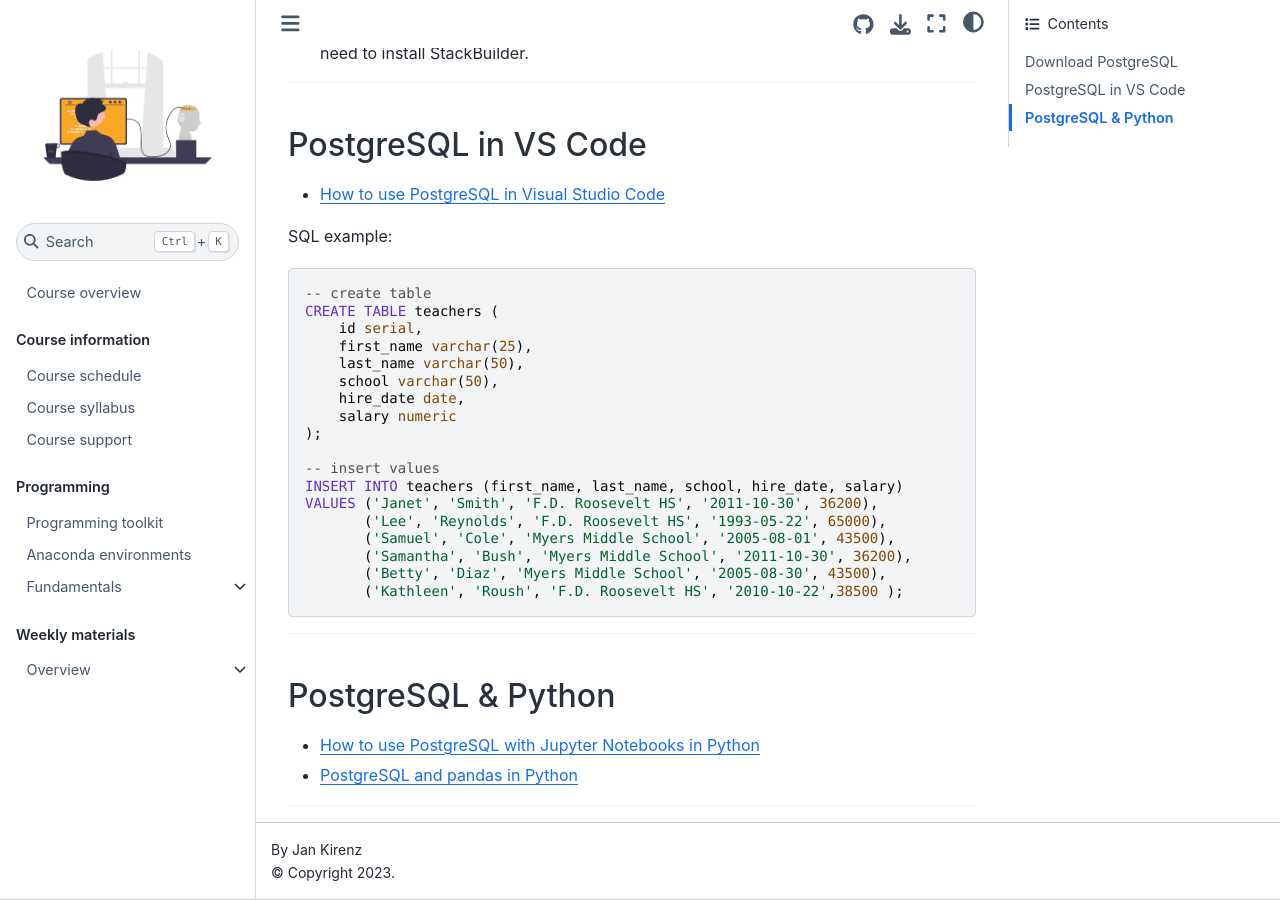
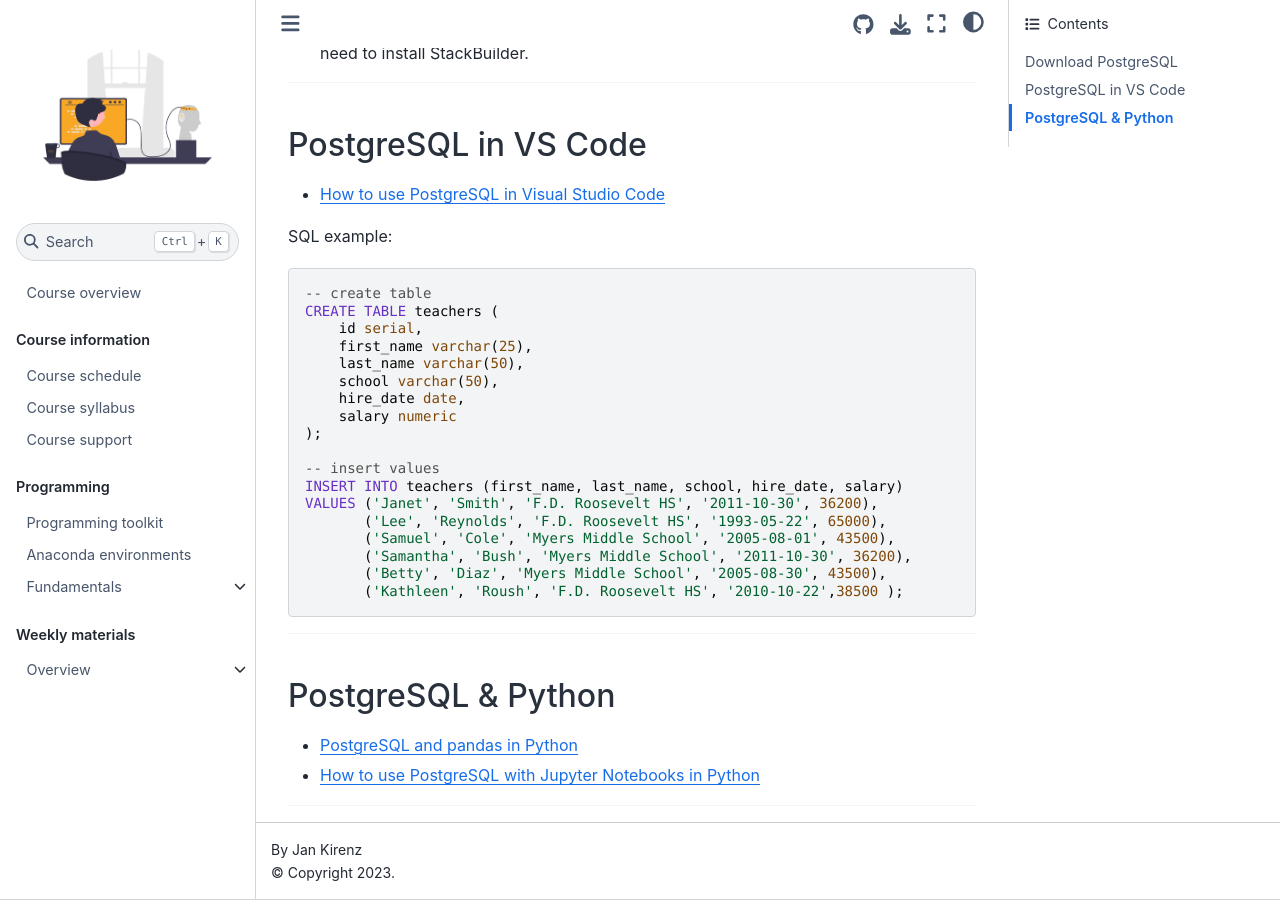
Before and after one commit to ds-ws22/website, a Jupyter Book: the page built from tutorials/databases/postgresql.md, in a window 1280 px wide and 900 px high, scrolled down 596 px. Built offline with Jupyter Book 1.0.4 settings and Sphinx 7.4.7 and the Sphinx Book theme 1.1.4, drawn with Linux system fonts in a browser that asks for light colours; comment, search, counter and statistics services are not loaded.

```diff
--- a/tutorials/databases/postgresql.md
+++ b/tutorials/databases/postgresql.md
@@ -51,10 +51,12 @@ VALUES ('Janet', 'Smith', 'F.D. Roosevelt HS', '2011-10-30', 36200),
 ## PostgreSQL & Python
 
 
+- [PostgreSQL and pandas in Python](https://www.kirenz.com/post/2021-12-20-postgresql-and-pandas-in-python/postgresql-and-pandas-in-python/)
+
 - [How to use PostgreSQL with Jupyter Notebooks in Python](https://www.kirenz.com/post/2021-12-22-how-to-use-postgresql-with-jupyter-notebook-in-python/how-to-use-postgresql-with-jupyter-notebook-in-python/)
 
 
-- [PostgreSQL and pandas in Python](https://www.kirenz.com/post/2021-12-20-postgresql-and-pandas-in-python/postgresql-and-pandas-in-python/)
+
 
 
 ---
```
